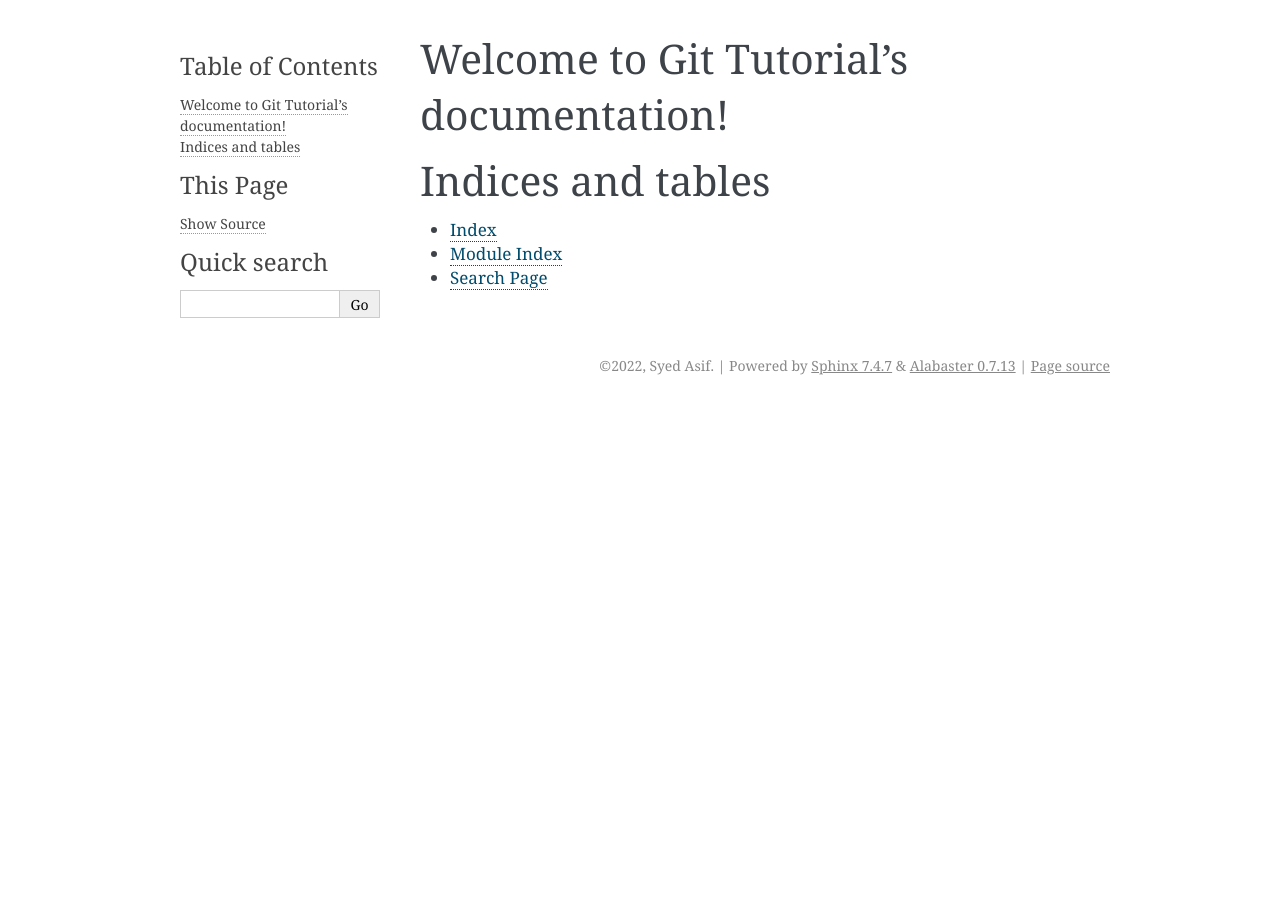
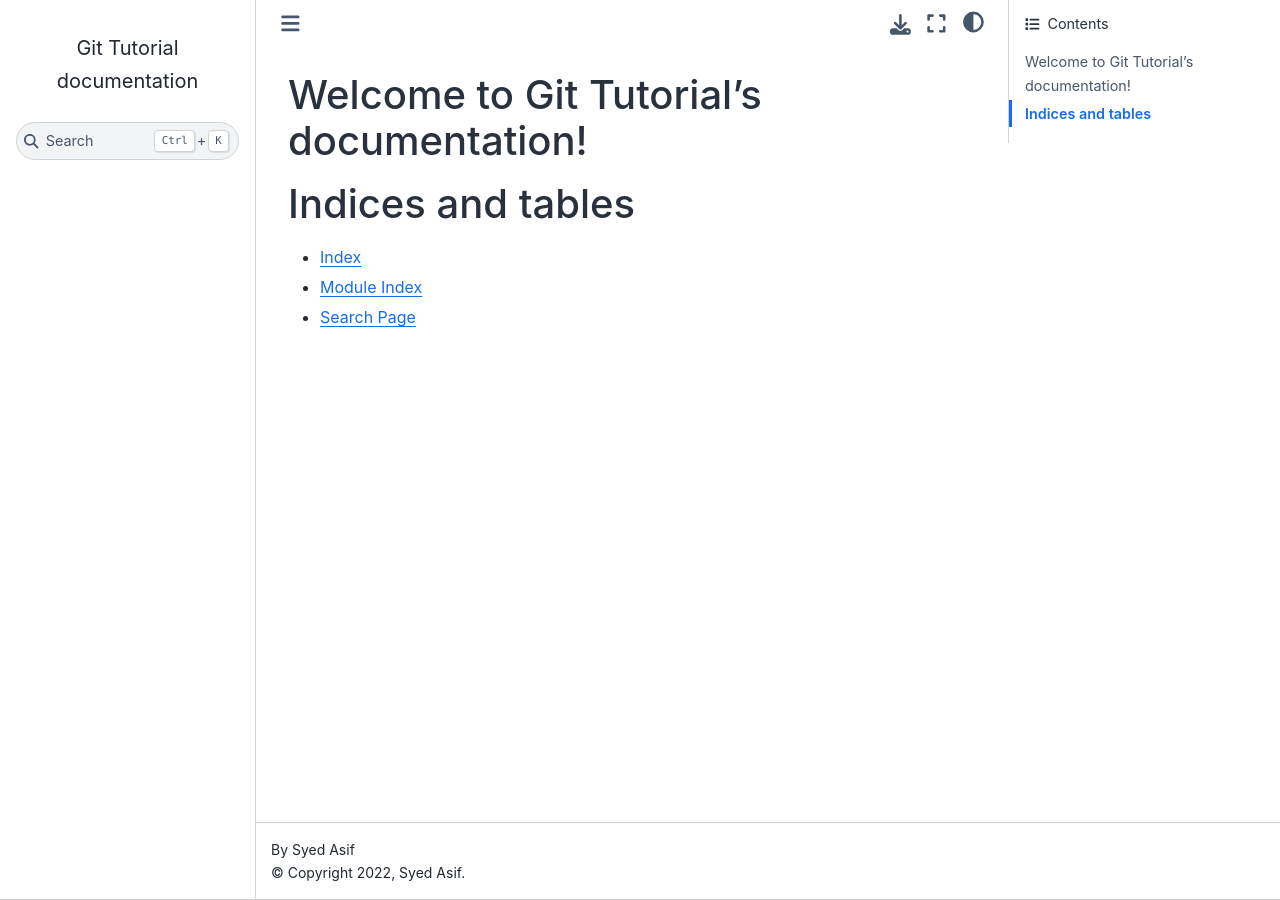
Before and after one commit to sydasif/git-tutorial, a Sphinx documentation site: the page built from docs/source/index.md, in a window 1280 px wide. Built offline with Sphinx 7.4.7 and the Sphinx Book theme 1.1.4, drawn with Linux system fonts in a browser that asks for light colours.

Commit message:
Add ext in conf.py file

```diff
--- a/docs/source/conf.py
+++ b/docs/source/conf.py
@@ -27,7 +27,8 @@ author = 'Syed Asif'
 # Add any Sphinx extension module names here, as strings. They can be
 # extensions coming with Sphinx (named 'sphinx.ext.*') or your custom
 # ones.
-extensions = ["myst_parser"]
+extensions = ["myst_parser",
+            "sphinx.ext.autosectionlabel"]
 
 
 # Add any paths that contain templates here, relative to this directory.
@@ -44,7 +45,9 @@ exclude_patterns = []
 # The theme to use for HTML and HTML Help pages.  See the documentation for
 # a list of builtin themes.
 #
-html_theme = 'alabaster'
+...
+html_theme = "sphinx_book_theme"
+...
 
 # Add any paths that contain custom static files (such as style sheets) here,
 # relative to this directory. They are copied after the builtin static files,
```
